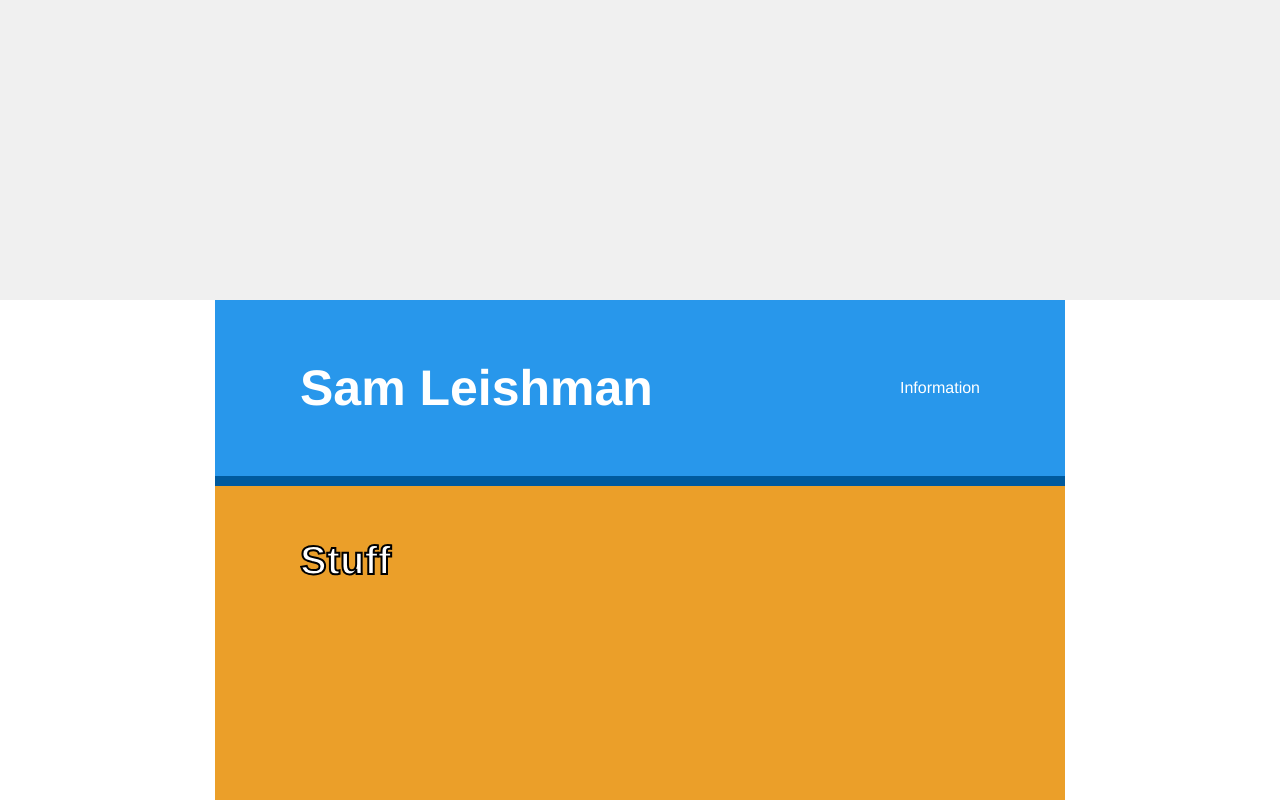
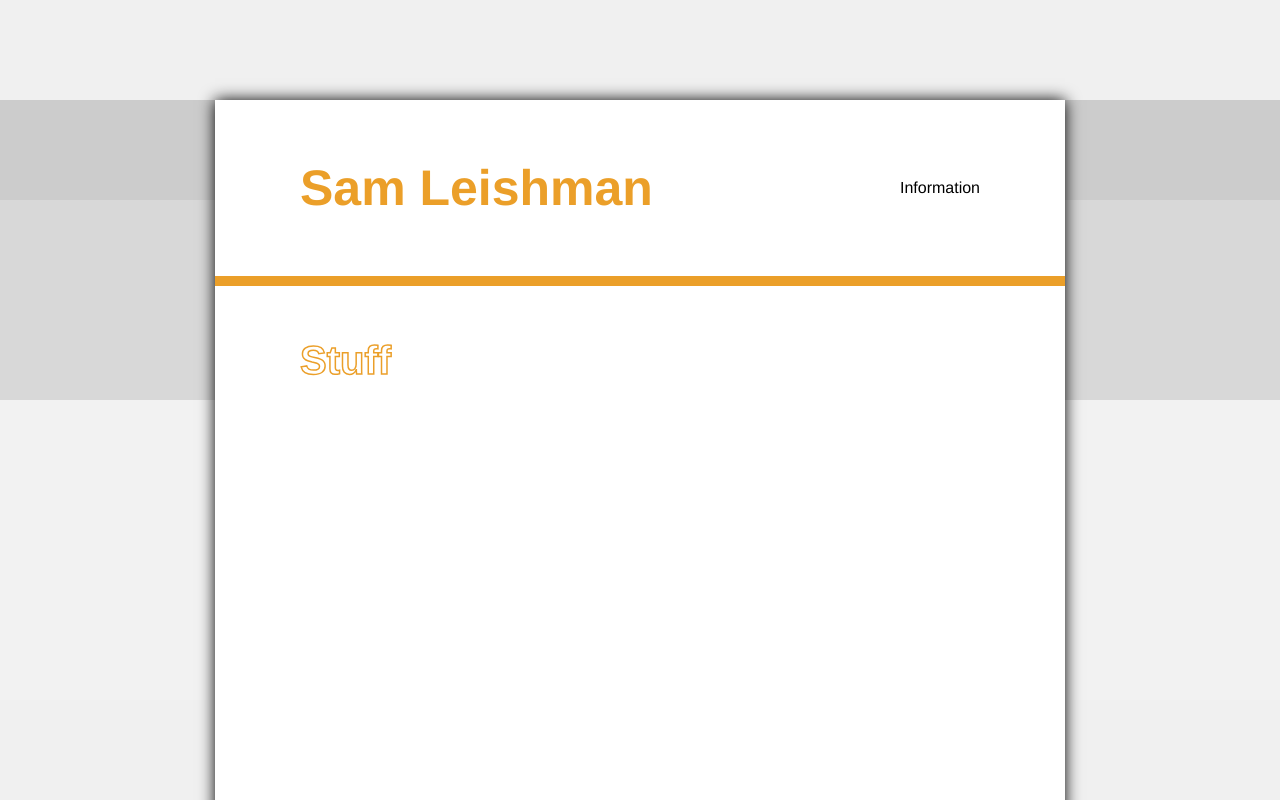
Before and after one commit to sam-leishman/sassResume, a website: page public/index.html in a window 1280 px wide. Shown: the top 800 px of the page. Drawn offline with Linux system fonts and the light colour scheme.

Commit message:
start working on background

```diff
--- a/public/index.html
+++ b/public/index.html
@@ -7,9 +7,7 @@
 </head>
 
 <body>
-    <div class="background">
-        <div class="background1"></div>
-    </div>
+    <div class="page">
         <header>
             <div class="header">
                 <div class="my-name">
@@ -24,6 +22,13 @@
             </div>
         </main>
     </div>
+    <div class="background">
+        <div class="background1">
+            <div class="background2">
+                <div class="background3"></div>
+            </div>
+        </div>
+    </div>
 </body>
 
 </html>
--- a/src/styles/colors.scss
+++ b/src/styles/colors.scss
@@ -1,11 +1,14 @@
 // =========================
 // colors
 // =========================
-$accent-color: #2897EB;
+$main-color: white;
 $primary-color: #EB9F29;
 
 // grays
-$master-gray: #F0F0F0;
-$master-l-10: mix(white, $master-gray, 10%);
-$master-d-10: mix(black, $master-gray, 10%);
-$master-d-15: mix(black, $master-gray, 15%);
+$master-grey: #F0F0F0;
+$master-l-10: mix(white, $master-grey, 10%);
+$master-d-10: mix(black, $master-grey, 10%);
+$master-d-15: mix(black, $master-grey, 15%);
+$grey1: #949494;
+$grey2: #767676;
+$grey3: #595959;
--- a/src/styles/styles.scss
+++ b/src/styles/styles.scss
@@ -4,6 +4,28 @@
     -webkit-transform: $property;
     -ms-transform: $property;
     transform: $property;
+}
+@mixin box-shadow($property) {
+    -webkit-box-shadow: $property;
+    -moz-box-shadow: $property;
+    box-shadow: $property;
+
+}
+
+%flex-center {
+    display: flex;
+    justify-content: center;
+    align-items: center;
+}
+%flex-row {
+    display: flex;
+    flex-direction: row;
+    justify-content: space-between;
+    align-items: center;
+}
+%flex-column {
+    display: flex;
+    flex-direction: column;
 }
 
 $header-height: 200px;
@@ -12,55 +34,78 @@ $section-padding: 3% 10%;
 $font-stack: Helvetica, arial, sans-serif;
 
 body {
-    margin: 0;
+    margin: 100px 0;
     font-family: $font-stack;
-    color: white;
+    color: black;
+    background-color: colors.$master-grey;
+    position: relative;
 }
 
 .background {
     // @include transform(rotate(-40deg));
-    z-index: -1000;
-    background-color: colors.$master-gray;
+    @extend %flex-column;
+    position: absolute;
+    top: 0;
+    left: 0;
+    z-index: -100;
 
     .background1 {
-        height: 300px;
+        height: 600px;
+        width: 100vw;
+        background-color: colors.$master-l-10;
+
+        .background2 {
+            height: 300px;
+            width: 100vw;
+            background-color: colors.$master-d-10;
+
+            .background3 {
+                height: 100px;
+                width: 100vw;
+                background-color: colors.$master-d-15;
+            }
+        }
     }
+}
+
+.page {
+    @include box-shadow(0px 0px 15px);
+    max-width: $page-width;
+    margin: 0 auto;
+    position: relative;
+    z-index: 100;
 }
 
 header {
     max-height: $header-height;
-    background-color: colors.$accent-color;
-    border-bottom: 10px solid #005A9E;
-    max-width: $page-width;
-    margin: 0 auto;
+    background-color: colors.$main-color;
+    border-bottom: 10px solid colors.$primary-color;
 
     .header {
         padding: $section-padding;
-        display: flex;
-        justify-content: space-between;
-        align-items: center;
+        @extend %flex-row;
         margin: 0;
     }
 
     .my-name h1 {
         font-size: 50px;
+        color: colors.$primary-color;
     }
 }
 
 main {
-    max-width: $page-width;
-    margin: 0 auto;
+    color: white;
 
     h1 {
         color: white;
         font-size: 40px;
-        -webkit-text-stroke-width: 2px;
-    -webkit-text-stroke-color: black;
+        -webkit-text-stroke-width: 1.5px;
+    -webkit-text-stroke-color: colors.$primary-color;
     }
 }
 
 .section1 {
-    background-color: colors.$primary-color;
+    background-color: colors.$main-color;
     height: 1000px - $header-height;
     padding: $section-padding;
 }
```
Also changed, not shown: public/stylesheets/styles.css, 1 other file. Lines whose indentation alone changed are shown as unchanged.
